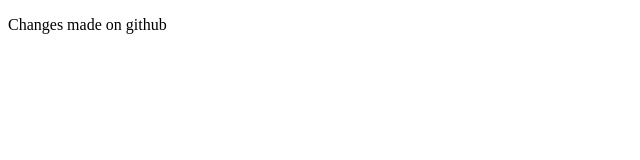
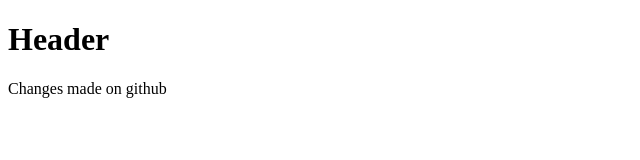
Before and after one commit to AndrzejSterniewski/nauka-gita-2, a plain HTML site: page index.html in a window 1280 px wide. Shown: the whole page, without its empty margins (0-640 px from the left). Drawn offline with Linux system fonts and the light colour scheme.

Commit message:
add h1 element and class to it

```diff
--- a/index.html
+++ b/index.html
@@ -6,6 +6,7 @@
     <title>Document</title>
 </head>
 <body>
+    <h1 class="firstHeader">Header</h1>
     <p>Changes made on github
     </p>
 </body>
```
